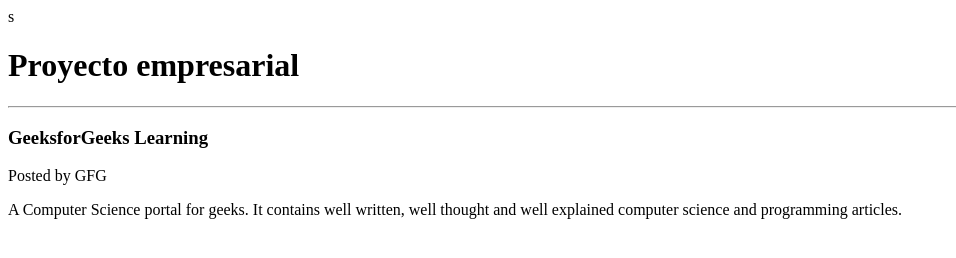
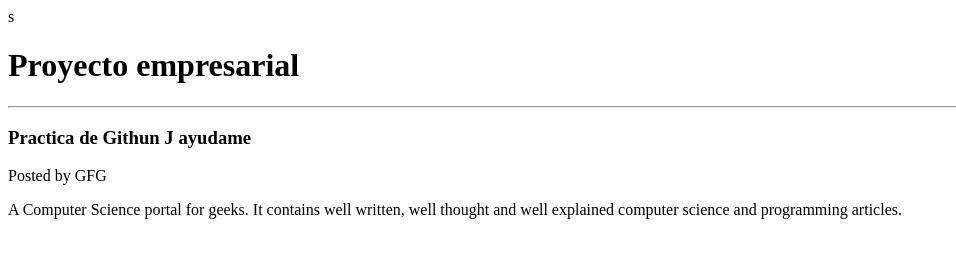
Before and after one commit to rodrigoWq/PracticaGit, a plain HTML site: page index.html in a window 1280 px wide. Shown: the whole page, without its empty margins (0-956 px from the left). Drawn offline with Linux system fonts and the light colour scheme.

Commit message:
Update index.html

```diff
--- a/index.html
+++ b/index.html
@@ -10,7 +10,7 @@
     <hr>
     <article>
         <header>
-            <h3>GeeksforGeeks Learning</h3>
+            <h3>Practica de Githun J ayudame</h3>
 
 <p>Posted by GFG</p>
 
```
